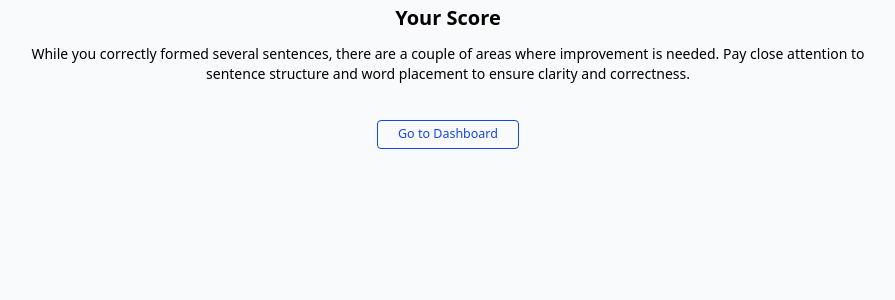
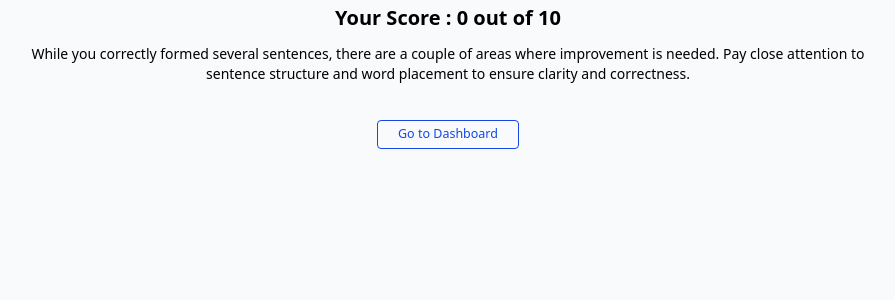
Before and after one commit to ANKIT632/CAMonk, a React (Vite) app in the folder client/: page /result in a window 1280 px wide. Shown: the top 300 px of the page, without its empty margins (192-1087 px from the left). Built offline with nearby package versions, Linux system fonts and the light colour scheme.

Commit message:
add score show

```diff
--- a/client/src/components/QuetionAndOptions.tsx
+++ b/client/src/components/QuetionAndOptions.tsx
@@ -14,7 +14,7 @@ const QuetionAndOptions: React.FC<QuetionAndOptionsProps> = ({ question, options
   const questionArray = question?.split('_____________');
 
   const [userAnswers, setUserAnswers] = useState<string[]>(Array(4).fill(''));
-  let [idxCount, setIdxCount] = useState<number>(0);
+  const[idxCount, setIdxCount] = useState<number>(0);
 
   const lenArray = questionArray?.length;
 
--- a/client/src/components/ResultPage.jsx
+++ b/client/src/components/ResultPage.jsx
@@ -5,16 +5,17 @@ import { useNavigate } from 'react-router-dom'; // Import useNavigate
 function ResultPage() {
     const { isAnswerCorrect, quizData } = useSelector((state) => state.quiz); // Access Redux state
     const navigate = useNavigate(); // Initialize useNavigate
+    const score = isAnswerCorrect.filter((correct) => correct).length;
 
     return (
         <div className="p-1 bg-gray-50 min-h-screen w-full flex flex-col items-center">
             <div className="flex lg:w-[70%] flex-col items-center justify-center gap-3">
-                <div className="text-xl font-semibold">Your Score</div>
+                <div className="text-xl font-semibold">Your Score : {score} out of {10}</div>
                 <p className="text-sm text-center">
                     While you correctly formed several sentences, there are a couple of areas where improvement is needed. Pay close attention to sentence structure and word placement to ensure clarity and correctness.
                 </p>
                 <button
-                    className="mt-6 px-5 py-1 cursor-pointer hover:bg-blue-50 active:bg-white text-[12.5px] text-blue-700 border rounded border-blue-700"
+                    className="mt-6 mb-4 px-5 py-1 cursor-pointer hover:bg-blue-50 active:bg-white text-[12.5px] text-blue-700 border rounded border-blue-700"
                     onClick={() => navigate('/')} // Navigate to the dashboard
                 >
                     Go to Dashboard
```
